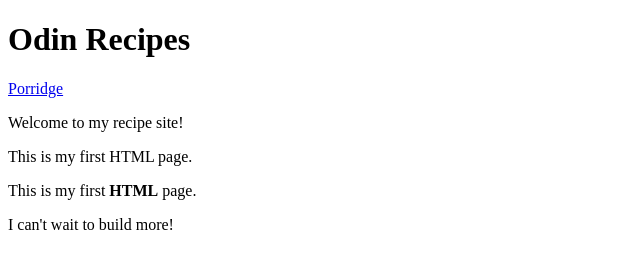
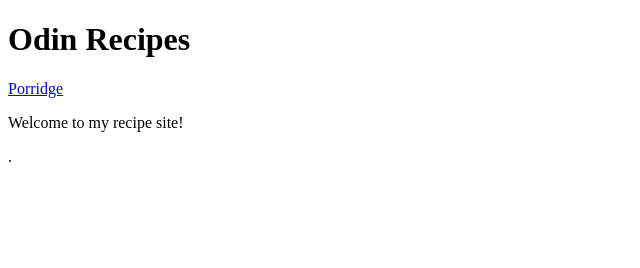
Before and after one commit to manny-devv/odin-recipes, a plain HTML site: page index.html in a window 1280 px wide. Shown: the whole page, without its empty margins (0-640 px from the left). Drawn offline with Linux system fonts and the light colour scheme.

Commit message:
Took away random words

```diff
--- a/index.html
+++ b/index.html
@@ -10,8 +10,8 @@
         <h1>Odin Recipes</h1>
         <a href="recipes/porridge.html">Porridge</a>
         <p>Welcome to my recipe site!</p>
-        <p>This is my first HTML page.</p>
-        <p>This is my first <strong>HTML</strong> page.</p>
-        <p> I can't wait to build more! </p>
+        <p>.</p>
+        <p></p>
+        <p></p>
     </body>
 </html>
```
